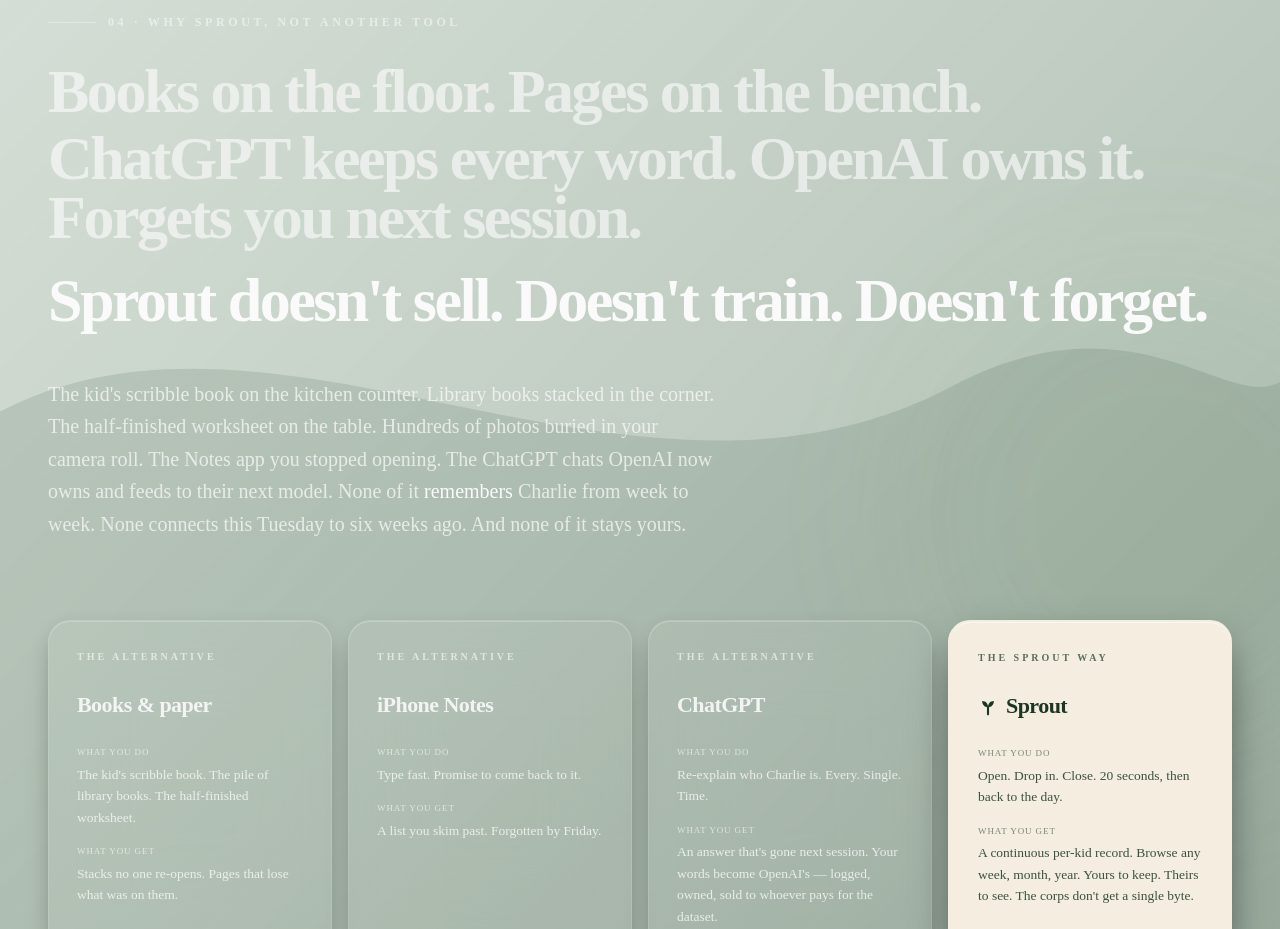
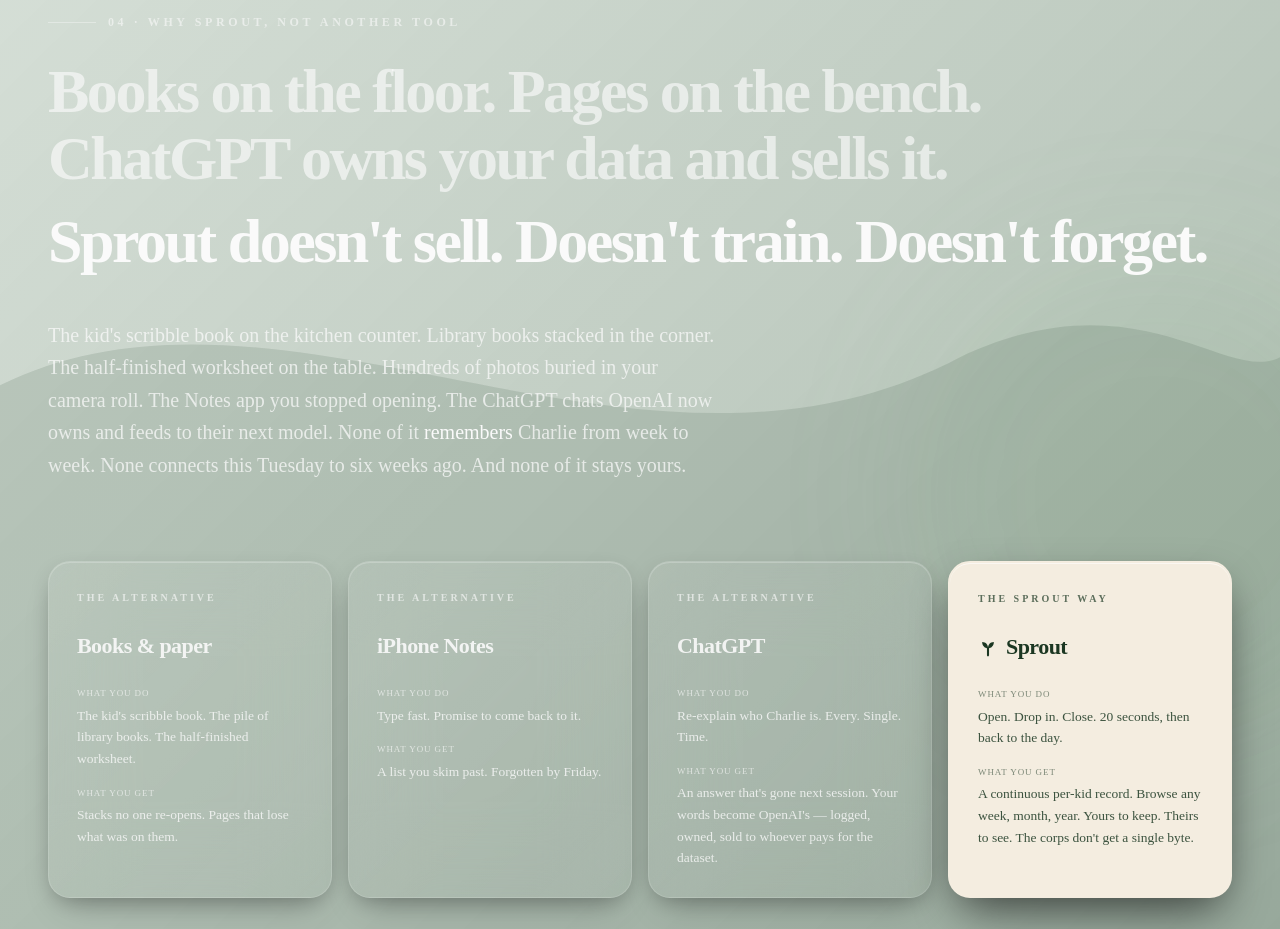
Before and after one commit to chaseempson63-wq/sprout-, a Next.js app: page / in a window 1280 px wide. Shown: the part 8140-9069 px from the top of the page. Built offline with nearby package versions, Linux system fonts and the light colour scheme; no server answers; a web font is replaced by a local one.

Commit message:
landing: sharpen ChatGPT H2 to "owns your data and sells it"
Co-Authored-By: Claude Opus 4.7 (1M context) <noreply@anthropic.com>

```diff
--- a/app/page.tsx
+++ b/app/page.tsx
@@ -573,7 +573,7 @@ export default function HomeV2() {
             </h2>
             <h2 className="font-bold tracking-[-0.04em] leading-[0.95] text-sprout-cream/65"
                 style={{ fontSize: "clamp(40px, 5.5vw, 62px)" }}>
-              ChatGPT keeps every word. OpenAI owns it. Forgets you next session.
+              ChatGPT owns your data and sells it.
             </h2>
             <h2 className="font-bold tracking-[-0.04em] leading-[0.95] text-sprout-cream pt-4 headline-lit"
                 style={{ fontSize: "clamp(40px, 5.5vw, 62px)" }}>
```
